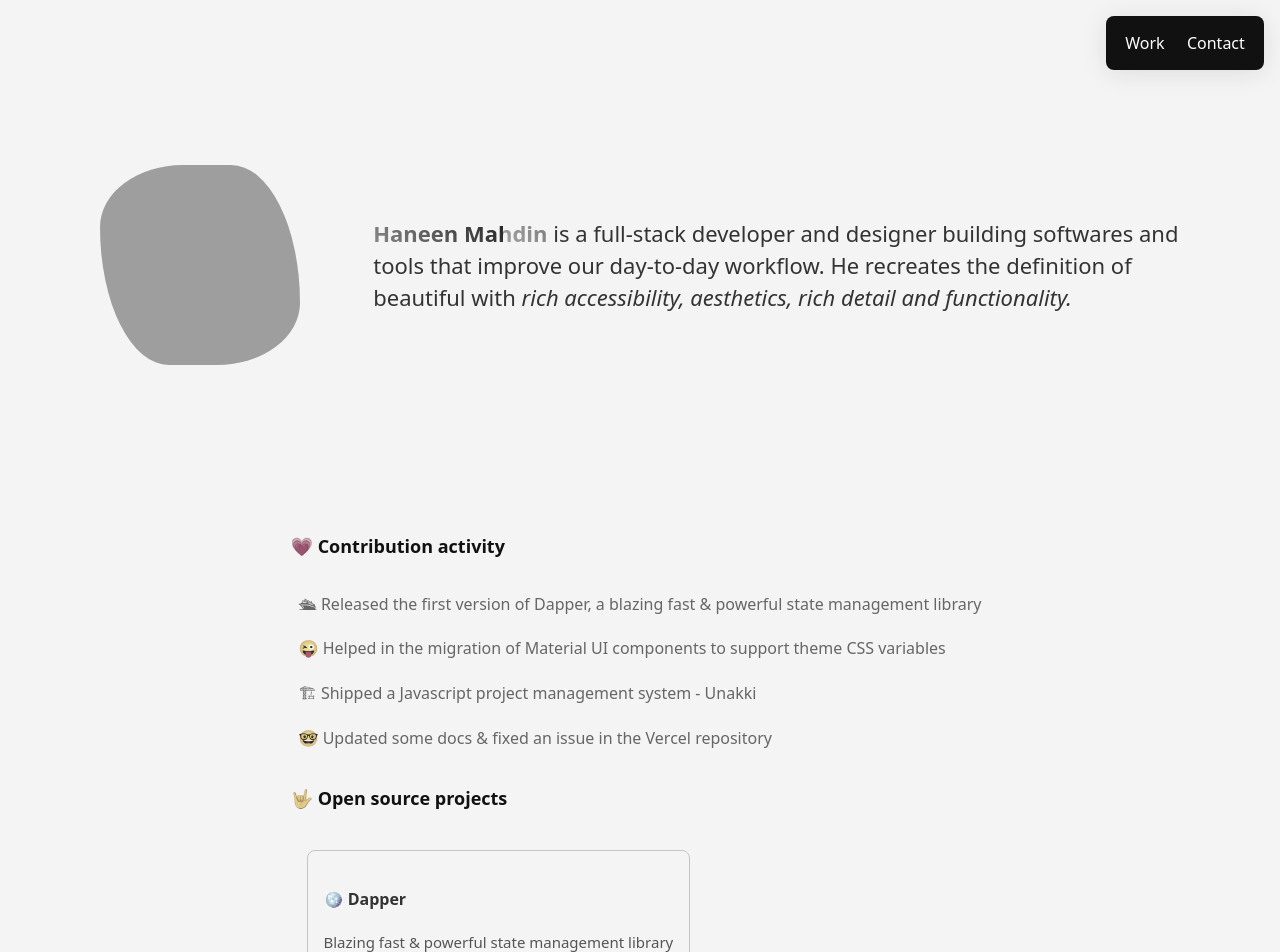
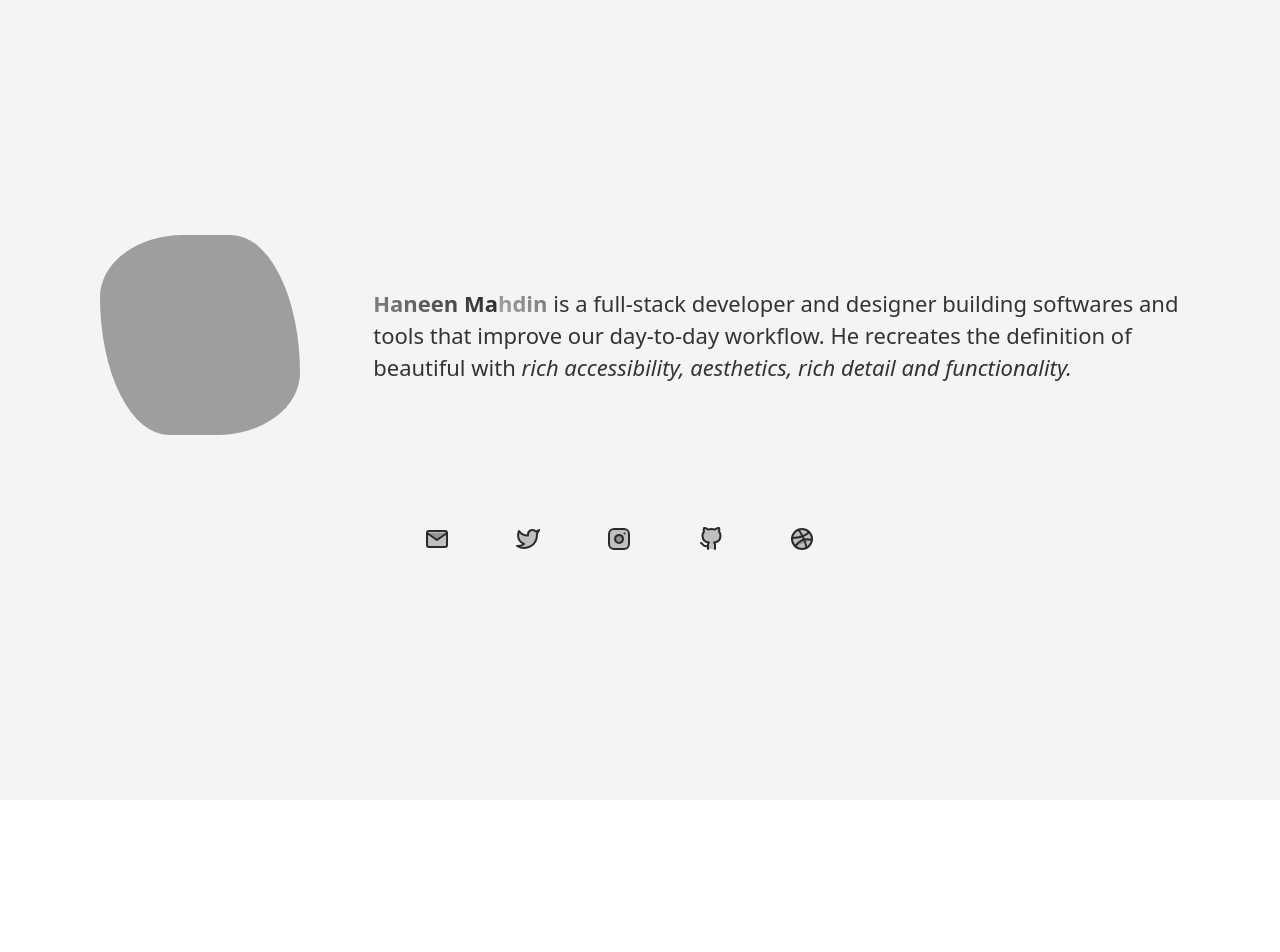
Before and after one commit to haneenmahd/haneenmahd.github.io, a React (Vite) app: page / in a window 1280 px wide. Shown: the top 952 px of the page. After the commit the page ends 800 px from the top, so only its background shows below. Built offline with nearby package versions, Linux system fonts and the light colour scheme; grey boxes are pictures that could not be loaded.

Commit message:
Simplify Home page

```diff
--- a/src/App.jsx
+++ b/src/App.jsx
@@ -2,6 +2,7 @@ import styled from 'styled-components'
 import Main from './components/Main'
 import theme from './theme'
 import FadeInAnimation from './animations/FadeIn'
+import Links from './components/Links'
 
 const AppStyle = styled.div`
   max-width: 100%;
--- a/src/components/Footer.jsx
+++ b/src/components/Footer.jsx
@@ -19,6 +19,7 @@ const CustomisedParagraph = styled(Paragraph)`
 export default function Footer() {
   return (
     <FooterStyle>
+      Contact me: cans_refits.0h@icloud.com
       <CustomisedParagraph>
         © 2022 Haneen Mahdin. All Rights Reserved.
       </CustomisedParagraph>
--- a/src/components/Links.jsx
+++ b/src/components/Links.jsx
@@ -12,9 +12,11 @@ import {
 import theme from '../theme'
 
 const LinksStyle = styled.aside`
-  padding: 10px 0;
+  padding: 10px;
   display: flex;
   align-items: center;
+  justify-content: center;
+  width: 100%;
 `
 
 const Link = styled.a`
@@ -54,6 +56,30 @@ const Link = styled.a`
 export default function Links(props) {
   return (
     <LinksStyle>
+      <Link
+        name="Email Me"
+        target="_blank"
+        href="mailto:haneenmahdin@gmail.com"
+      >
+        <Mail />
+      </Link>
+
+      <Link
+        name="twitter"
+        target="_blank"
+        href="https://twitter.com/HaneenMahdin"
+      >
+        <Twitter />
+      </Link>
+
+      <Link
+        name="instagram"
+        target="_blank"
+        href="https://instagram.com/haneenmahdin"
+      >
+        <Instagram />
+      </Link>
+
       <Link name="github" target="_blank" href="https://github.com/haneenmahd">
         <GitHub />
       </Link>
@@ -64,34 +90,6 @@ export default function Links(props) {
       >
         <Dribbble />
       </Link>
-      <Link
-        name="instagram"
-        target="_blank"
-        href="https://instagram.com/haneenmahdin"
-      >
-        <Instagram />
-      </Link>
-      <Link
-        name="twitter"
-        target="_blank"
-        href="https://twitter.com/HaneenMahdin"
-      >
-        <Twitter />
-      </Link>
-      <Link
-        name="Email Me"
-        target="_blank"
-        href="mailto:haneenmahdin@gmail.com"
-      >
-        <Mail />
-      </Link>
-      <Link
-        name="Behance"
-        target="_blank"
-        href="https://www.behance.net/haneenmahd"
-      >
-        Bè
-      </Link>
     </LinksStyle>
   )
 }
--- a/src/components/Main.jsx
+++ b/src/components/Main.jsx
@@ -4,7 +4,6 @@ import theme from '../theme'
 import Links from './Links'
 import Image from './Image'
 import { LandingParagraph, LargeHeading } from './Text'
-import Work from '../pages/Work'
 import Avatar from '../assets/img/profile_pic.jpeg'
 
 const MainStyle = styled.article`
@@ -30,7 +29,7 @@ const Intro = styled.div`
   max-width: 100vw;
 
   > * {
-    margin: 15px 0;
+    margin: 15px;
   }
 
   @media screen and (max-width: 550px) {
@@ -62,35 +61,7 @@ const ColorfulText = styled.b`
   animation-fill-mode: forwards;
 `
 
-const MaskedContainer = styled.section`
-  display: flex;
-  justify-content: center;
-  width: 100%;
-  transition: 300ms ease;
-
-  ${(p) =>
-    p.focused
-      ? css`
-          filter: grayscale(0);
-        `
-      : css`
-          filter: grayscale(0.6);
-        `}
-`
-
 const Main = () => {
-  const [isWorkFocused, setWorkFocus] = useState(false)
-
-  useEffect(() => {
-    window.onscroll = (e) => {
-      if (window.scrollY > 210 && window.scrollY < 700) {
-        setWorkFocus(true)
-      } else {
-        setWorkFocus(false)
-      }
-    }
-  }, [])
-
   return (
     <MainStyle>
       <Intro>
@@ -111,9 +82,7 @@ const Main = () => {
         </LandingParagraph>
       </Intro>
 
-      <MaskedContainer focused={isWorkFocused}>
-        <Work />
-      </MaskedContainer>
+      <Links />
     </MainStyle>
   )
 }
--- a/src/components/Text.jsx
+++ b/src/components/Text.jsx
@@ -31,6 +31,10 @@ const LandingParagraph = styled.p`
   line-height: 2rem;
   color: #333;
   max-width: 70%;
+
+  @media screen and (max-width: 550px) {
+    max-width: 90%;
+  }
 `
 
 const Text = styled.h1`
--- a/src/pages/Work.jsx
+++ b/src/components/Work.jsx
@@ -1,7 +1,7 @@
 import React from 'react'
 import styled from 'styled-components'
-import Container from '../components/Container'
-import { Heading } from '../components/Text'
+import Container from './Container'
+import { Heading } from './Text'
 
 const SubContainer = styled.div`
   display: flex;
@@ -29,16 +29,27 @@ const Contribution = styled.div`
   }
 `
 
+const ProjectGrid = styled.div`
+  display: grid;
+  grid-template-columns: 1fr 1fr;
+  grid-gap: 1rem;
+
+  @media screen and (max-width: 600px) {
+    grid-template-columns: 1fr;
+  }
+`
+
 const ProjectCard = styled.div`
   margin: 1rem;
   padding: 1rem;
   border-radius: 0.5rem;
   width: fit-content;
+  background-color: #fff;
   border: 1px solid #c4c4c4;
   transition: 100ms ease;
 
   &:hover {
-    background: #c4c4c430;
+    background: #e5e5e52f;
   }
 `
 
@@ -76,6 +87,7 @@ export default function Work() {
 
       <SubContainer>
         <Heading>🤟 Open source projects</Heading>
+        <ProjectGrid>
           <ProjectCard>
             <ProjectTitle>🪩 Dapper</ProjectTitle>
             <ProjectDescription>
@@ -89,6 +101,21 @@ export default function Work() {
               Simple and lightweight project management CLI tool
             </ProjectDescription>
           </ProjectCard>
+
+          <ProjectCard>
+            <ProjectTitle>🤏 MetaD</ProjectTitle>
+            <ProjectDescription>
+              CLI tool to get the information about a npm package
+            </ProjectDescription>
+          </ProjectCard>
+
+          <ProjectCard>
+            <ProjectTitle>🎃 TypeInstall</ProjectTitle>
+            <ProjectDescription>
+              Helper tool to Automatically installs types for your typescript project
+            </ProjectDescription>
+          </ProjectCard>
+        </ProjectGrid>
       </SubContainer>
     </Container>
   )
--- a/src/main.jsx
+++ b/src/main.jsx
@@ -11,8 +11,8 @@ import {
 } from 'react-router-dom'
 import styled from 'styled-components'
 import theme from './theme'
-import Work from './pages/Work'
 import NavBar from './components/NavBar'
+import Footer from './components/Footer'
 
 function RenderingApp() {
   const location = useLocation()
@@ -25,9 +25,10 @@ function RenderingApp() {
     <div
       style={{
         backgroundColor: theme.light.mainBg,
+        minHeight: '100vh'
       }}
     >
-      <NavBar />
+      {/* <NavBar /> Display only after the work page is completed. */}
       {/* React Router renderings */}
       <Outlet />
     </div>
@@ -40,7 +41,6 @@ ReactDOM.render(
       <Routes>
         <Route path="/" element={<RenderingApp />}>
           <Route index element={<App />} />
-          <Route path="work" element={<Work />} />
         </Route>
       </Routes>
     </BrowserRouter>
```
Lines whose indentation alone changed are shown as unchanged.
